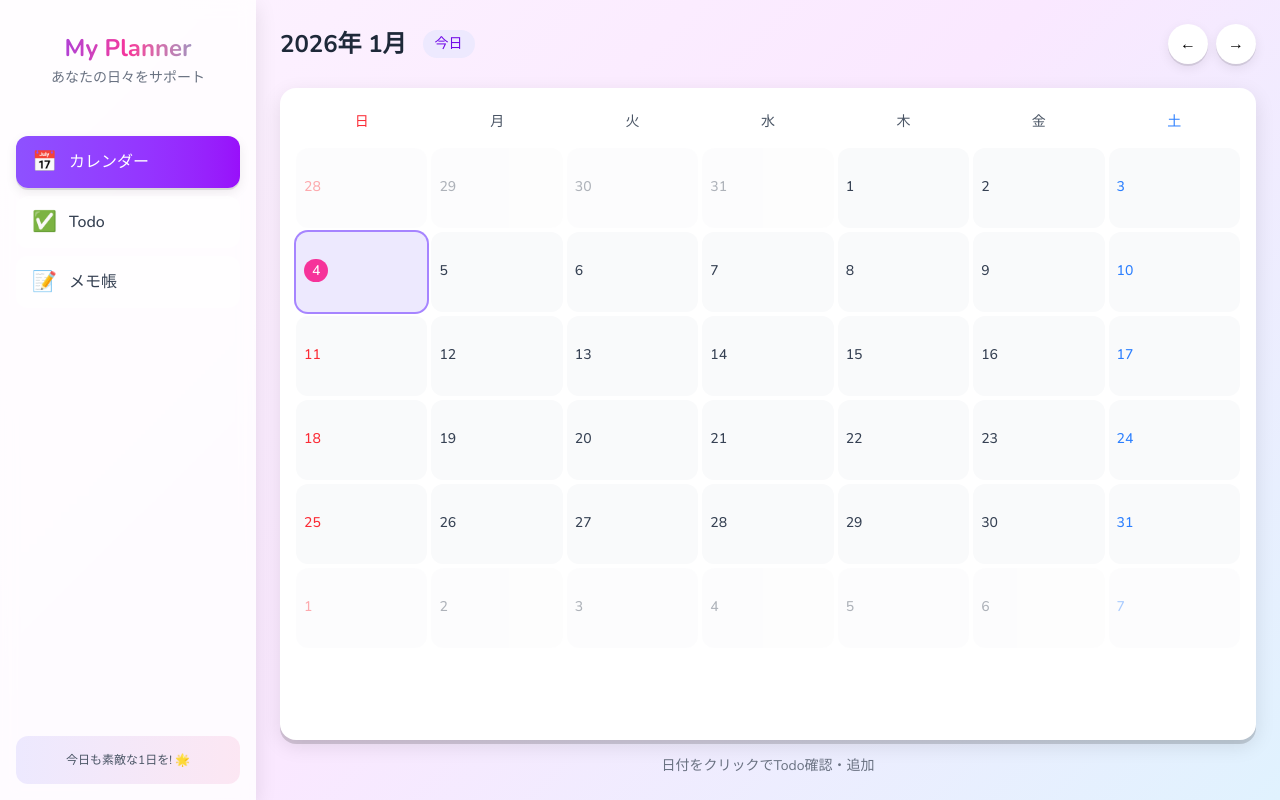
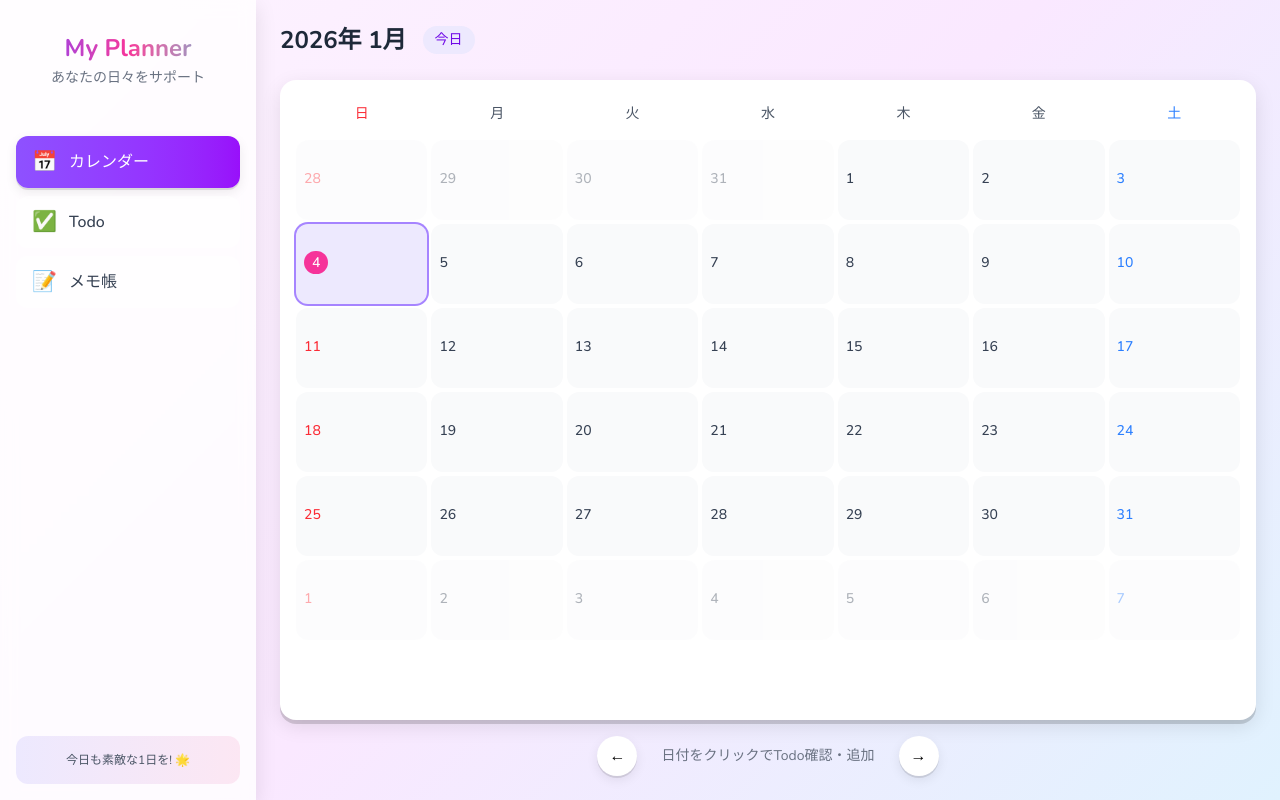
Before and after one commit to halchemy/Claude-Code, a React (Vite) app in the folder calendar-todo-notes-app/: page / in a window 1280 px wide. Built offline with nearby package versions, Linux system fonts and the light colour scheme.

Commit message:
refactor: カレンダーの月切り替え矢印を下部に移動
- ヘッダーから前月・次月矢印を削除
- カレンダー下部に矢印を配置し、案内テキストと一緒に表示
- ヘッダーは年月表示と「今日」ボタンのみに簡素化

```diff
--- a/calendar-todo-notes-app/src/components/Calendar.tsx
+++ b/calendar-todo-notes-app/src/components/Calendar.tsx
@@ -117,8 +117,7 @@ export function Calendar() {
 
   return (
     <div className="flex flex-col h-full">
-      <div className="flex items-center justify-between mb-6">
-        <div className="flex items-center gap-4">
+      <div className="flex items-center gap-4 mb-6">
         <h2 className="text-2xl font-bold text-gray-800">
           {year}年 {MONTHS[month]}
         </h2>
@@ -128,21 +127,6 @@ export function Calendar() {
         >
           今日
         </button>
-        </div>
-        <div className="flex gap-2">
-          <button
-            onClick={goToPrevMonth}
-            className="pop-button w-10 h-10 flex items-center justify-center bg-white rounded-full pop-shadow-sm hover:bg-gray-50"
-          >
-            ←
-          </button>
-          <button
-            onClick={goToNextMonth}
-            className="pop-button w-10 h-10 flex items-center justify-center bg-white rounded-full pop-shadow-sm hover:bg-gray-50"
-          >
-            →
-          </button>
-        </div>
       </div>
 
       <div className="bg-white rounded-2xl pop-shadow p-4 flex-1">
@@ -203,9 +187,23 @@ export function Calendar() {
         </div>
       </div>
 
-      <p className="text-center text-sm text-gray-500 mt-4">
+      <div className="flex items-center justify-center gap-6 mt-4">
+        <button
+          onClick={goToPrevMonth}
+          className="pop-button w-10 h-10 flex items-center justify-center bg-white rounded-full pop-shadow-sm hover:bg-gray-50"
+        >
+          ←
+        </button>
+        <p className="text-sm text-gray-500">
           日付をクリックでTodo確認・追加
         </p>
+        <button
+          onClick={goToNextMonth}
+          className="pop-button w-10 h-10 flex items-center justify-center bg-white rounded-full pop-shadow-sm hover:bg-gray-50"
+        >
+          →
+        </button>
+      </div>
 
       {isPopupOpen && selectedDateForTodo && (
         <DateTodoPopup
```
Lines whose indentation alone changed are shown as unchanged.
